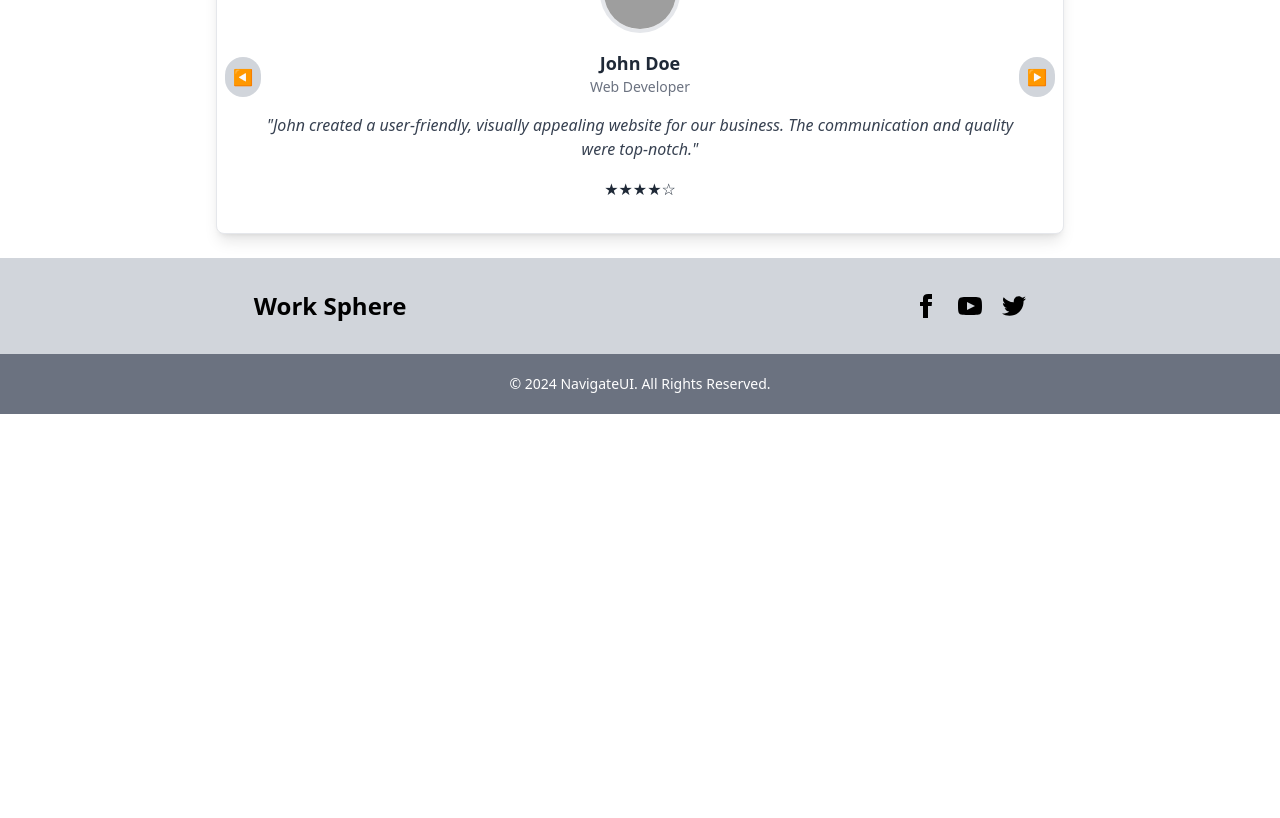
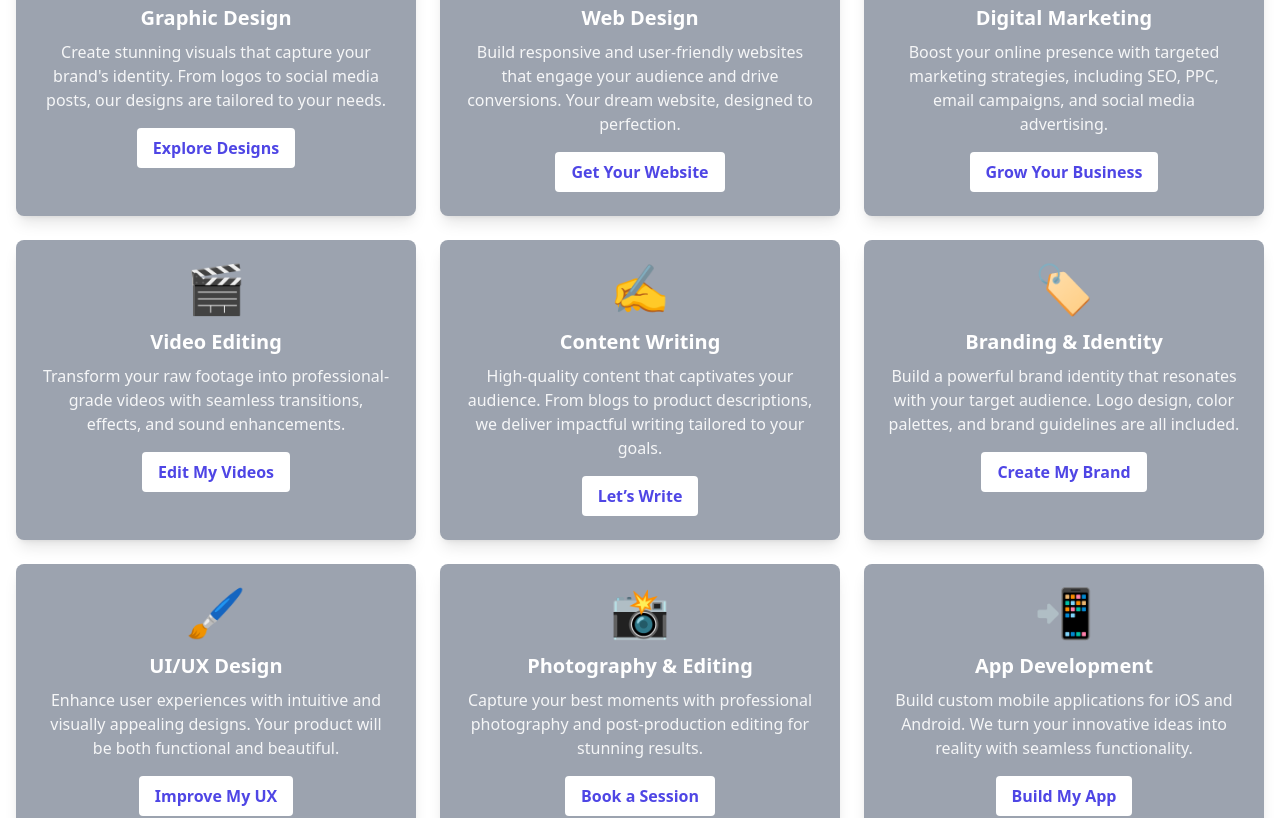
Before and after one commit to Md-Mueid-Mia/WorkSphere, a React (Vite) app: page / in a window 1280 px wide. Shown: the part 720-1538 px from the top of the page. Before the commit the page ends 1134 px from the top, so only its background shows below. Built offline with nearby package versions, Linux system fonts and the light colour scheme; no server answers; grey boxes are pictures that could not be loaded.

Commit message:
added Services card in home page

```diff
--- /dev/null
+++ b/src/Components/Services.jsx
@@ -0,0 +1,92 @@
+import React from 'react';
+
+const Services = () => {
+  const services = [
+    {
+      id: 1,
+      title: "Graphic Design",
+      icon: "🎨",
+      description: "Create stunning visuals that capture your brand's identity. From logos to social media posts, our designs are tailored to your needs.",
+      cta: "Explore Designs"
+    },
+    {
+      id: 2,
+      title: "Web Design",
+      icon: "💻",
+      description: "Build responsive and user-friendly websites that engage your audience and drive conversions. Your dream website, designed to perfection.",
+      cta: "Get Your Website"
+    },
+    {
+      id: 3,
+      title: "Digital Marketing",
+      icon: "📈",
+      description: "Boost your online presence with targeted marketing strategies, including SEO, PPC, email campaigns, and social media advertising.",
+      cta: "Grow Your Business"
+    },
+    {
+      id: 4,
+      title: "Video Editing",
+      icon: "🎬",
+      description: "Transform your raw footage into professional-grade videos with seamless transitions, effects, and sound enhancements.",
+      cta: "Edit My Videos"
+    },
+    {
+      id: 5,
+      title: "Content Writing",
+      icon: "✍️",
+      description: "High-quality content that captivates your audience. From blogs to product descriptions, we deliver impactful writing tailored to your goals.",
+      cta: "Let’s Write"
+    },
+    {
+      id: 7,
+      title: "Branding & Identity",
+      icon: "🏷️",
+      description: "Build a powerful brand identity that resonates with your target audience. Logo design, color palettes, and brand guidelines are all included.",
+      cta: "Create My Brand"
+    },
+    {
+      id: 8,
+      title: "UI/UX Design",
+      icon: "🖌️",
+      description: "Enhance user experiences with intuitive and visually appealing designs. Your product will be both functional and beautiful.",
+      cta: "Improve My UX"
+    },
+    {
+      id: 9,
+      title: "Photography & Editing",
+      icon: "📸",
+      description: "Capture your best moments with professional photography and post-production editing for stunning results.",
+      cta: "Book a Session"
+    },
+    {
+      id: 10,
+      title: "App Development",
+      icon: "📲",
+      description: "Build custom mobile applications for iOS and Android. We turn your innovative ideas into reality with seamless functionality.",
+      cta: "Build My App"
+    }
+  ];
+
+  return (
+    <div className="container mx-auto px-4 py-8">
+      <h2 className="text-2xl font-bold text-center mb-8">Our Services</h2>
+      <div className="grid grid-cols-1 md:grid-cols-2 lg:grid-cols-3 gap-6">
+        {services.map((service) => (
+          <div
+            key={service.id}
+            className="bg-gray-400 text-white shadow-lg rounded-lg p-6 text-center hover:scale-105 transition-transform"
+          >
+            <div className="text-5xl mb-4">{service.icon}</div>
+            <h3 className="text-xl font-bold mb-2">{service.title}</h3>
+            <p className="text-white/90 mb-4">{service.description}</p>
+            <button className="bg-white text-indigo-600 font-semibold px-4 py-2 rounded hover:bg-indigo-200">
+              {service.cta}
+            </button>
+          </div>
+        ))}
+      </div>
+    </div>
+  );
+};
+
+export default Services;
--- a/src/Layout/Home.jsx
+++ b/src/Layout/Home.jsx
@@ -3,12 +3,14 @@ import Navbar from '../Components/Navbar';
 import { Outlet } from 'react-router-dom';
 import { Carousel } from '../Components/Carousel';
 import TestimonialSlider from '../Components/TestimonialSlider';
+import Services from '../Components/Services';
 
 const Home = () => {
     return (
         <div>
 
             <Carousel></Carousel>
+            <Services></Services>
 
             <TestimonialSlider></TestimonialSlider>
 
--- a/src/Pages/SignUp/SignUp.jsx
+++ b/src/Pages/SignUp/SignUp.jsx
@@ -39,6 +39,14 @@ const SignUp = () => {
     setLoading(true);
 
     try {
+      const passwordValidation =
+      password.length >= 6 &&
+      /[A-Z]/.test(password) &&
+      /[!@#$%^&*(),.?":{}|<>]/.test(password);
+
+    if (!passwordValidation) {
+      return toast.error('Password must be 6 characters, include a capital letter, and a special character.');
+    }
       // Upload photo to imgbb
       if (data.image[0]) {
         const photoData = new FormData();
@@ -78,7 +86,13 @@ const SignUp = () => {
           };
           axiosPublic.post("/users", userInfo)
           .then(res => {
-            console.log("User profile updated",);
+            Swal.fire({
+              position: "center",
+              icon: "success",
+              title: "User Successfully SignUp",
+              showConfirmButton: false,
+              timer: 1500
+            });
           reset()
           navigate('/')
           })
```
